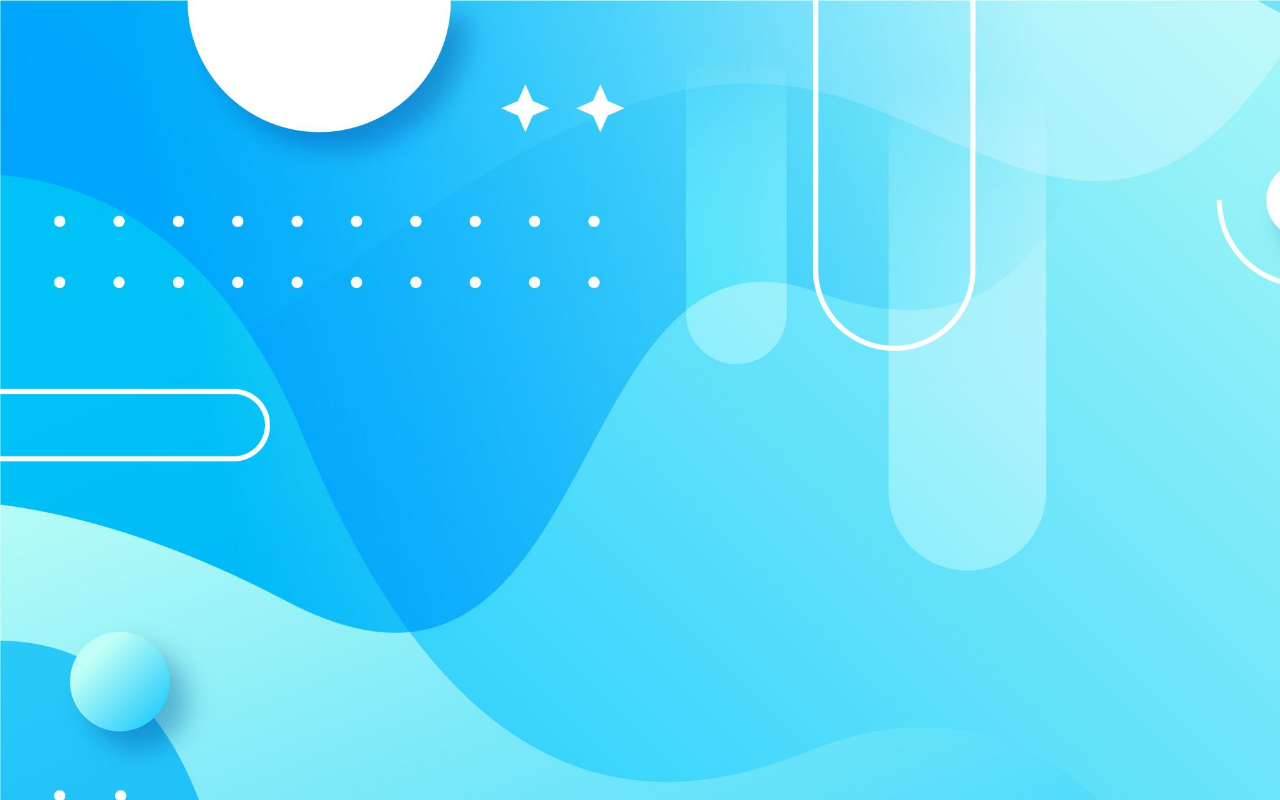
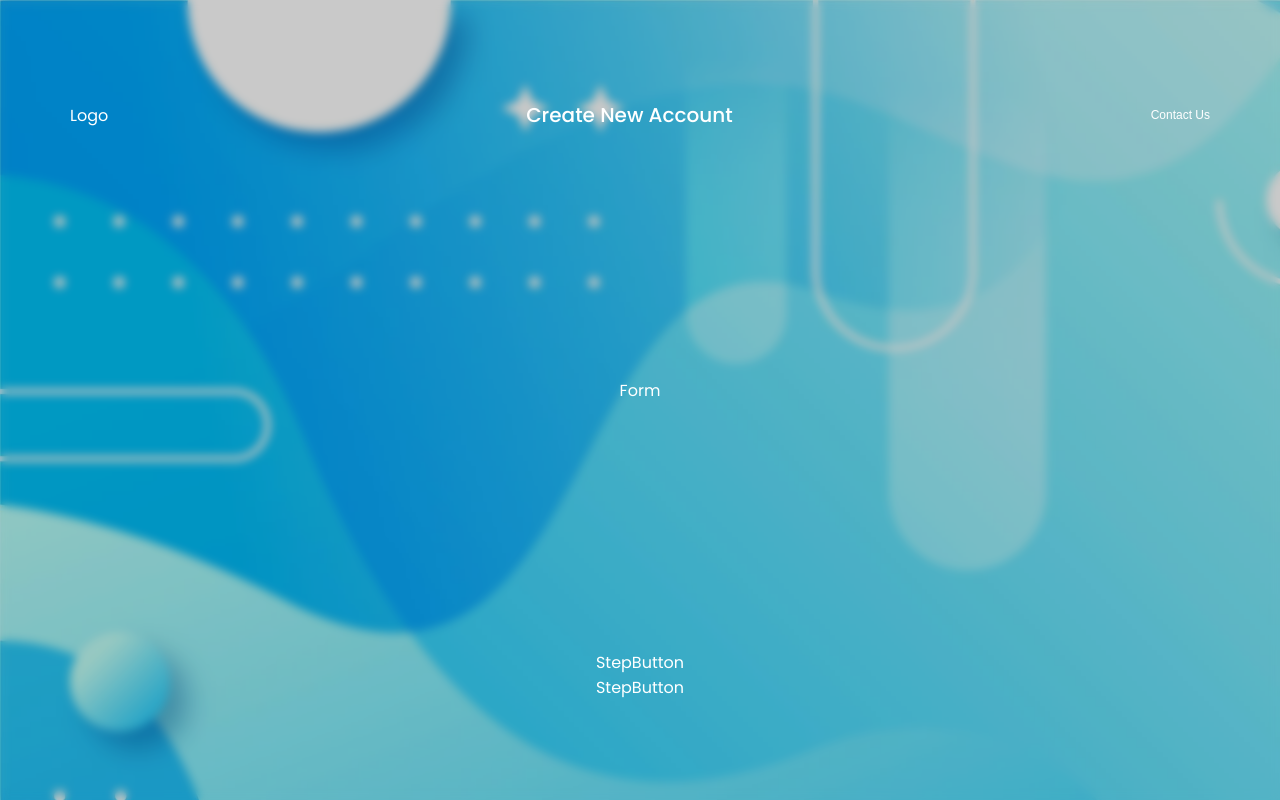
Before and after one commit to the-prince237/task-2-registration-wizard, a React (Create React App) app: page / in a window 1280 px wide. Built offline with nearby package versions, Linux system fonts and the light colour scheme.

Commit message:
designing app content and content header containers

```diff
--- a/src/App.css
+++ b/src/App.css
@@ -10,6 +10,25 @@
   position: relative;
 }
 
+.App-content{
+  width: 100vw;
+  height: 100vh;
+  position: relative;
+  top: 0;
+  left: 0;
+  background-color: rgba(0, 0, 0, 0.212);
+  backdrop-filter: blur(5px);
+  display: flex;
+  flex-direction: column;
+  align-items: center;
+  justify-content: space-between;
+  padding: 100px 70px;
+}
+
+.App-content .section{
+  width: 100%;
+}
+
 @media screen and (max-width: 600px) {
   .App{
     padding-top: 100px;
--- a/src/App.jsx
+++ b/src/App.jsx
@@ -10,7 +10,7 @@ function App() {
       <div className='App-content'>
         <Header />
         <Form />
-        <footer>
+        <footer className='section'>
           <StepButton />
           <StepButton />
         </footer>
--- /dev/null
+++ b/src/components/Logo/index.jsx
@@ -0,0 +1,11 @@
+import React from 'react'
+
+const Logo = () => {
+  return (
+    <div>
+      Logo
+    </div>
+  )
+}
+
+export default Logo
--- a/src/components/index.js
+++ b/src/components/index.js
@@ -1,2 +1,3 @@
 export { default as InputSet } from './InputSet'
 export { default as StepButton } from './StepButton'
+export { default as Logo } from './Logo'
--- a/src/containers/Background/style.css
+++ b/src/containers/Background/style.css
@@ -4,4 +4,6 @@
   height: 100vh;
   background-image: url("../../assets/bg2.jpg");
   background-size: 150%;
+  top: 0;
+  left: 0;
 }
--- a/src/containers/Form/index.jsx
+++ b/src/containers/Form/index.jsx
@@ -4,7 +4,7 @@ import './style.css'
 
 const Form = () => {
   return (
-    <div>
+    <div className='section'>
       Form
     </div>
   )
--- a/src/containers/Header/index.jsx
+++ b/src/containers/Header/index.jsx
@@ -1,11 +1,14 @@
 import React from 'react'
+import { Logo } from '../../components'
 
 import './style.css'
 
 const Header = () => {
   return (
-    <header>
-      header
+    <header className='section'>
+      <Logo />
+      <h1>Create New Account</h1>
+      <button>Contact Us</button>
     </header>
   )
 }
--- a/src/containers/Header/style.css
+++ b/src/containers/Header/style.css
@@ -0,0 +1,9 @@
+header{
+  display: flex;
+  justify-content: space-between;
+  align-items: center;
+}
+
+header h1{
+  font-weight: 500;
+}
```
Also changed, not shown: src/components/Logo/style.css (added).
